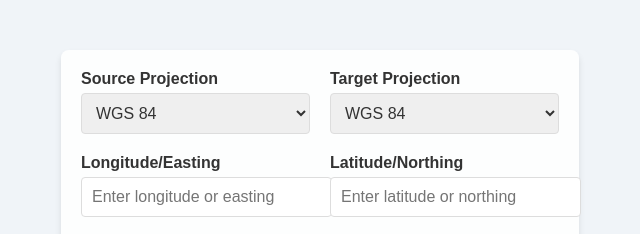
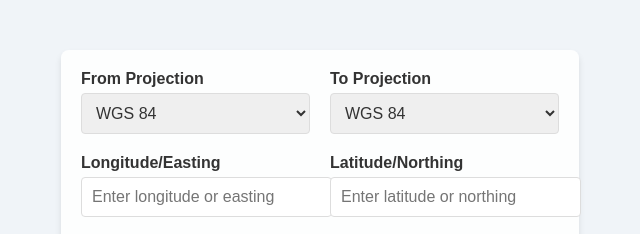
Before and after one commit to Ky-579/Coor-form, a plain HTML site: page index.html in a window 1280 px wide. Shown: the part 168-402 px from the top of the page, 320-960 px from the left. Drawn offline with nearby package versions, Linux system fonts and the light colour scheme; a script that the page names is missing.

Commit message:
Update index.html

```diff
--- a/index.html
+++ b/index.html
@@ -17,7 +17,7 @@
         <div class="container">
             <form id="transform-form">
                 <div class="form-group">
-                    <label for="sourceProjection">Source Projection</label>
+                    <label for="sourceProjection">From Projection</label>
                     <select id="sourceProjection" required>
                         <option value="EPSG:4326">WGS 84</option>
                         <option value="EPSG:24547">UTM Zone 47N</option>
@@ -26,7 +26,7 @@
                     </select>
                 </div>
                 <div class="form-group">
-                    <label for="targetProjection">Target Projection</label>
+                    <label for="targetProjection">To Projection</label>
                     <select id="targetProjection" required>
                         <option value="EPSG:4326">WGS 84</option>
                         <option value="EPSG:24547">UTM Zone 47N</option>
```
